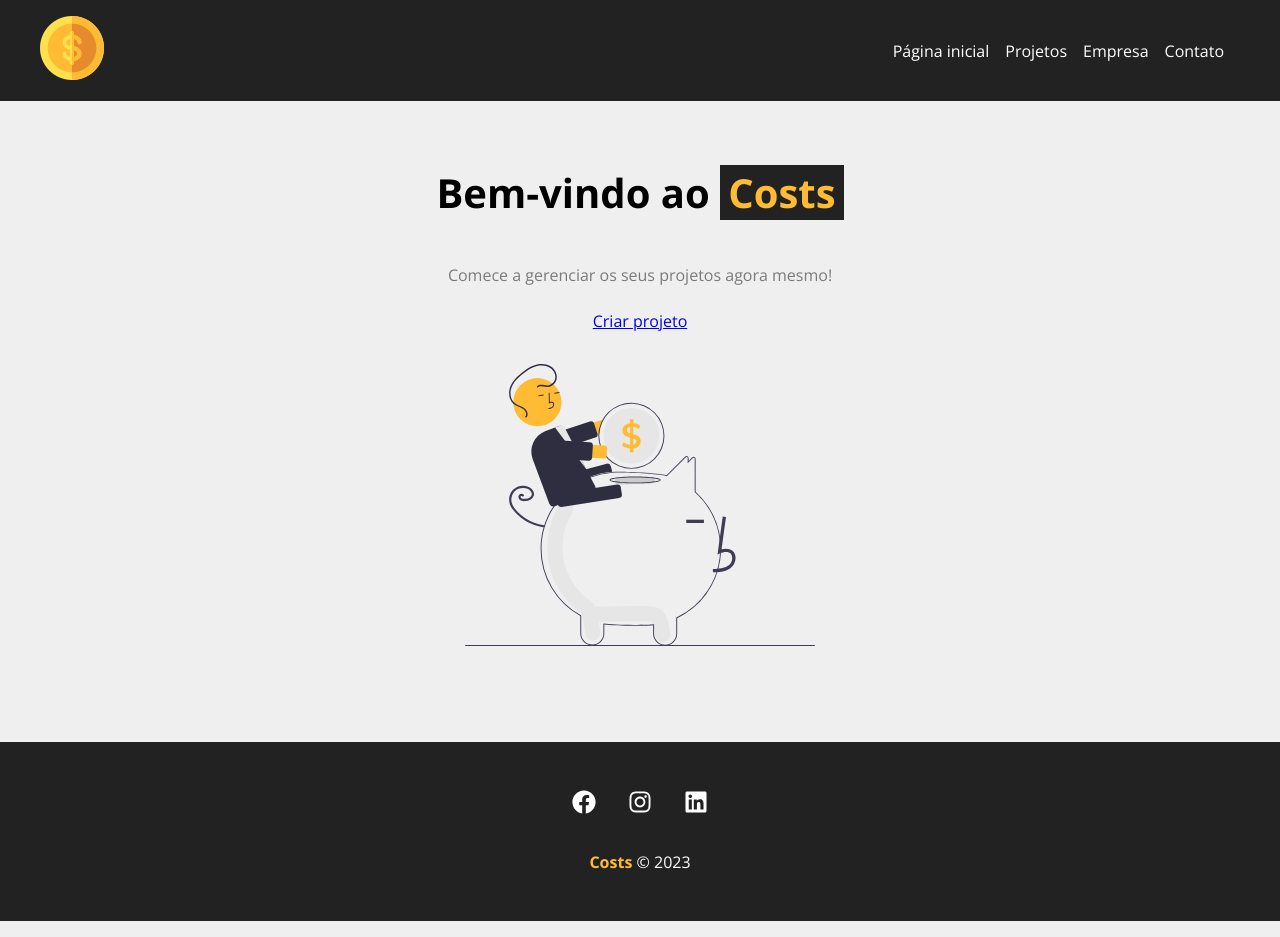
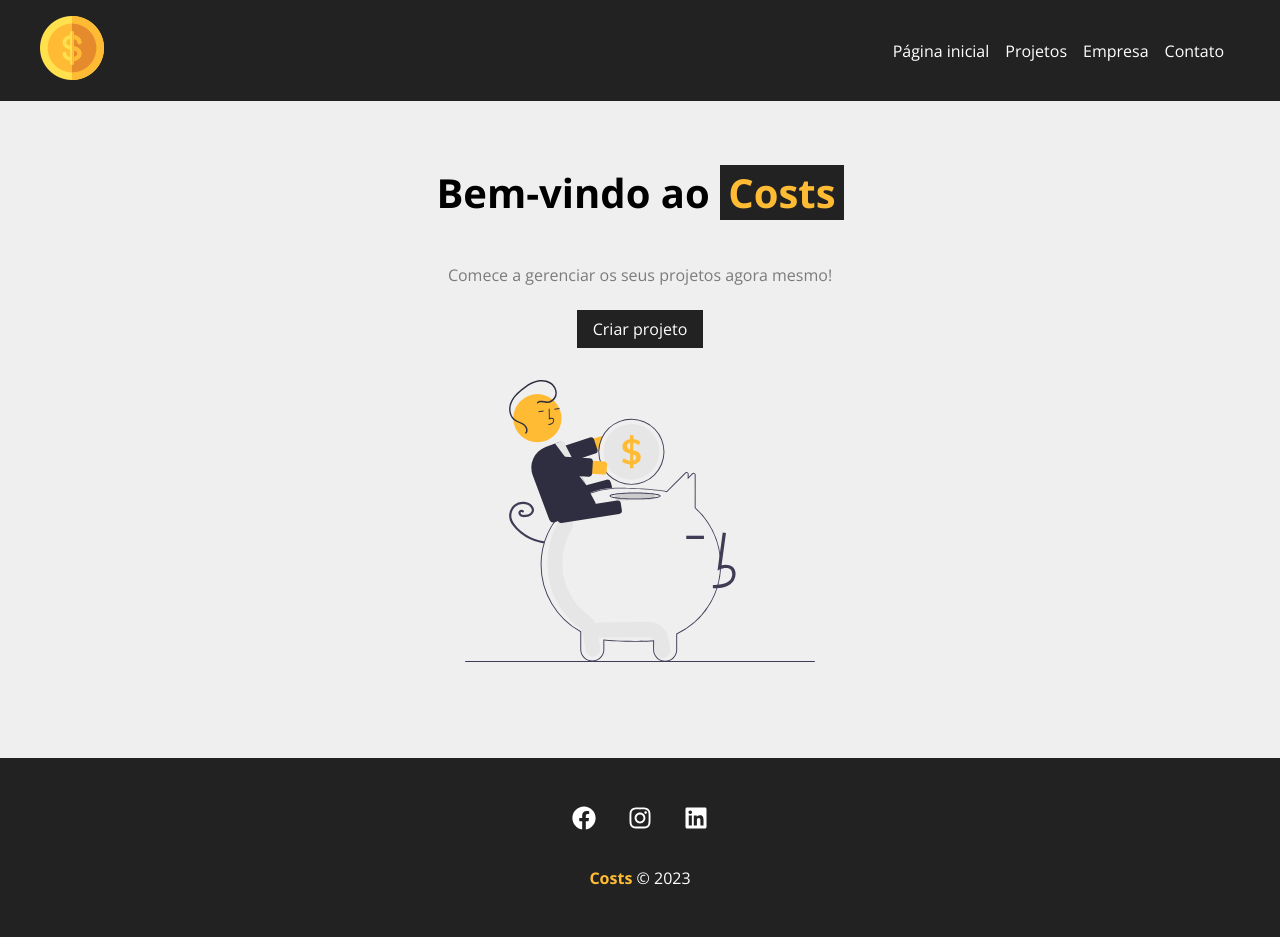
Before and after one commit to lyaricci/costs, a React (Vite) app: page / in a window 1280 px wide. Built offline with nearby package versions, Linux system fonts and the light colour scheme.

Commit message:
feat: add button to create new project

```diff
--- /dev/null
+++ b/src/components/LinkButton.jsx
@@ -0,0 +1,11 @@
+import { Link } from "react-router-dom"
+
+import styles from "./linkButton.module.css"
+
+export default function LinkButton({ to, text }) {
+  return (
+    <Link to={to} className={styles.linkButton}>
+      {text}
+    </Link>
+  )
+}
--- /dev/null
+++ b/src/components/linkButton.module.css
@@ -0,0 +1,11 @@
+.linkButton {
+  background-color: #222;
+  color: #fff;
+  padding: 0.5em 1em;
+  text-decoration: none;
+  transition: 0.5s;
+}
+
+.linkButton:hover {
+  color: #ffbb33;
+}
--- a/src/pages/Home.jsx
+++ b/src/pages/Home.jsx
@@ -1,5 +1,6 @@
 import styles from "./home.module.css"
 import savings from "../img/savings.svg"
+import LinkButton from "../components/LinkButton"
 
 export default function Home() {
   return (
@@ -8,7 +9,7 @@ export default function Home() {
         Bem-vindo ao <span>Costs</span>
       </h1>
       <p>Comece a gerenciar os seus projetos agora mesmo!</p>
-      <a href="/">Criar projeto</a>
+      <LinkButton to="/new-project" text="Criar projeto" />
       <img src={savings} alt="Costs" />
     </section>
   )
```
